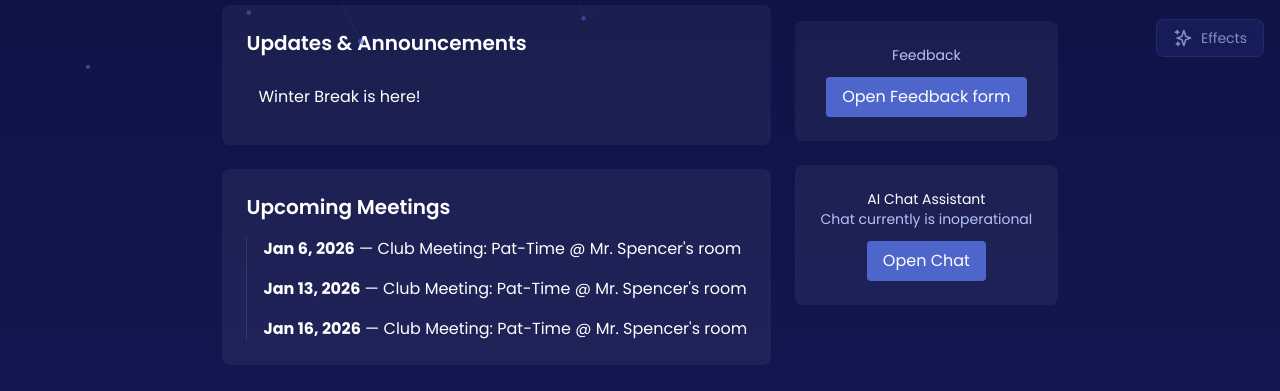
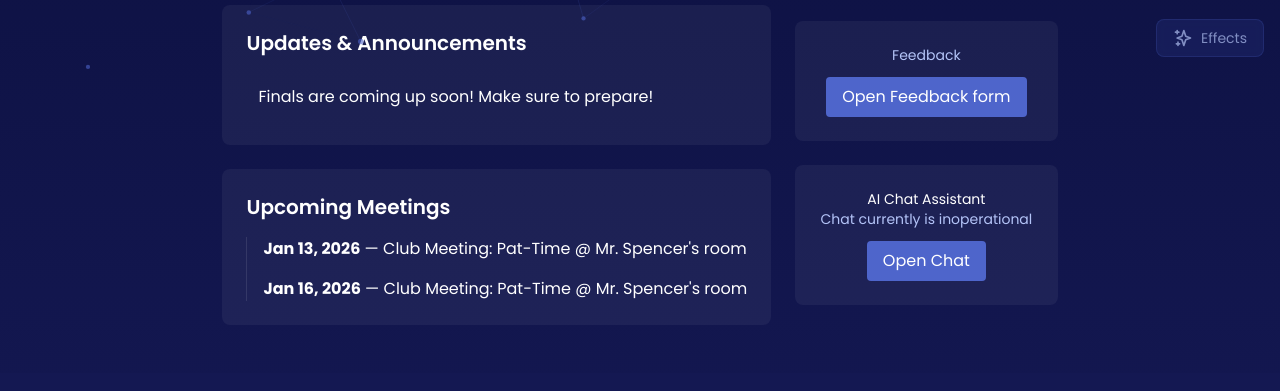
Before and after one commit to afhs-mercuriworld/mercuri-world-website, a plain HTML site: page index.html in a window 1280 px wide. Shown: the part 727-1118 px from the top of the page. Drawn offline with nearby package versions, Linux system fonts and the light colour scheme.

Commit message:
updated announcements and meetings

```diff
--- a/index.html
+++ b/index.html
@@ -102,7 +102,7 @@
           <h2 class="text-xl font-semibold">Updates & Announcements</h2>
           <ul class="mt-4 space-y-3">
             <!-- <li class="p-3 bg-white/3 rounded">Orientation meeting recap — <span class="text-[#b4c4f8]">Sept 27</span></li> -->
-            <li class="p-3 bg-white/3 rouded">Winter Break is here!</li>
+            <li class="p-3 bg-white/3 rouded">Finals are coming up soon! Make sure to prepare!</li>
           </ul>
         </div>
 
@@ -110,7 +110,6 @@
         <div class="p-6 rounded-lg bg-white/5">
           <h2 class="text-xl font-semibold">Upcoming Meetings</h2>
           <ol class="mt-4 border-l border-white/10 pl-4 space-y-4">
-            <li><strong>Jan 6, 2026</strong> — Club Meeting: Pat-Time @ Mr. Spencer's room</li>
             <li><strong>Jan 13, 2026</strong> — Club Meeting: Pat-Time @ Mr. Spencer's room</li>
             <li><strong>Jan 16, 2026</strong> — Club Meeting: Pat-Time @ Mr. Spencer's room</li>
           </ol>
```
